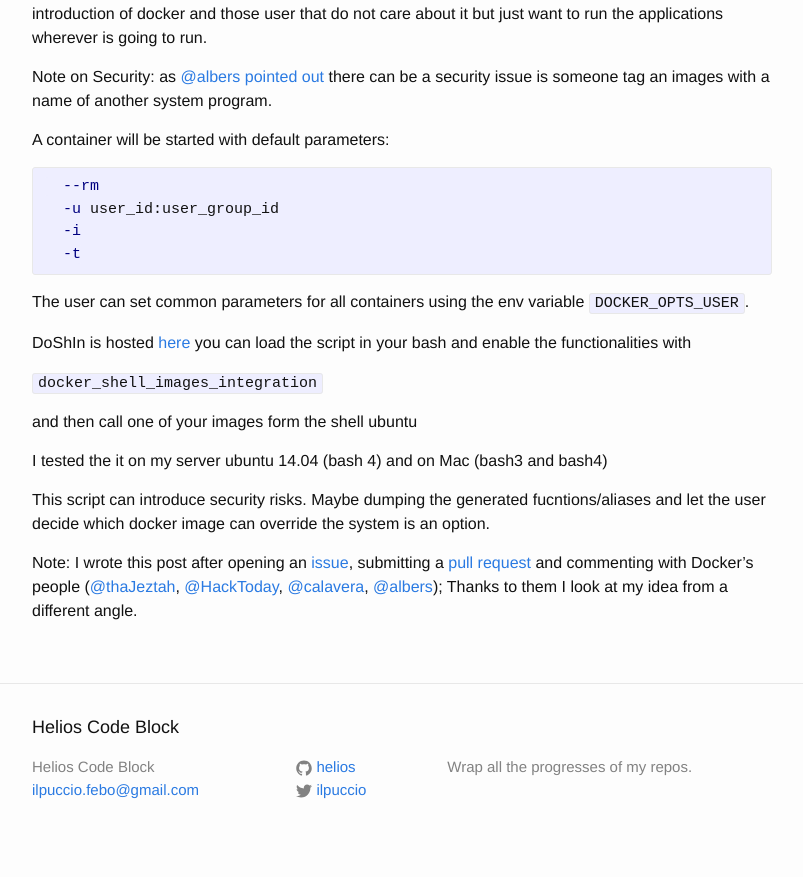
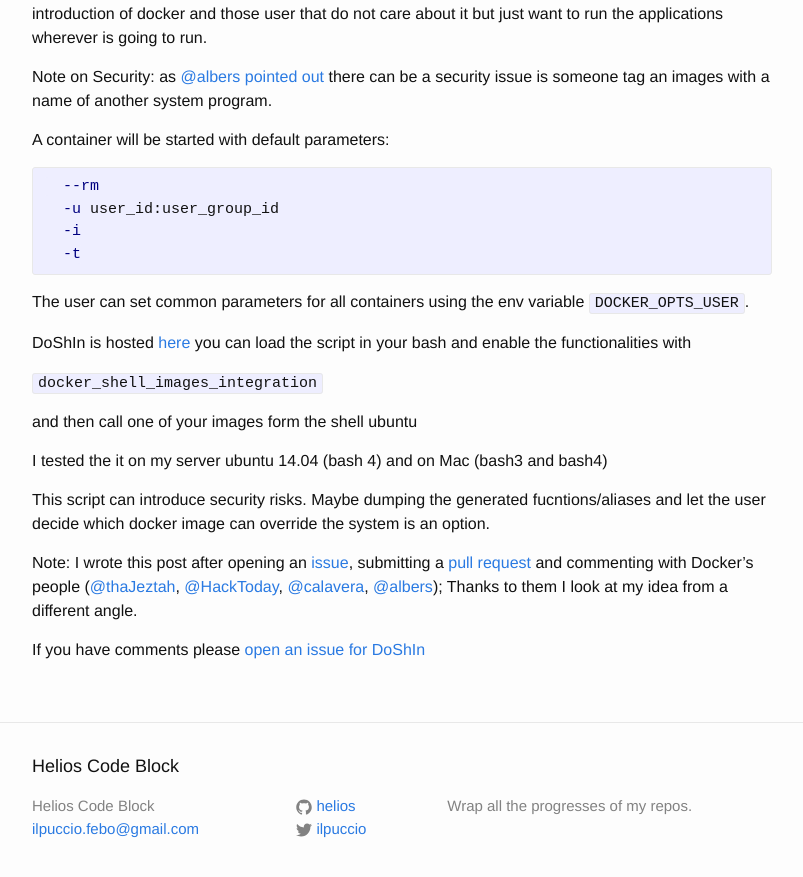
Before and after one commit to helios/helios.github.io, a Jekyll site: the page built from _posts/2016-02-26-welcome-to-doshin.markdown, in a window 1280 px wide and 900 px high, scrolled down 1743 px. Shown: the top 877 px of the window, without its empty margins (238-1041 px from the left). Built offline with Jekyll 4.4.1, drawn with Linux system fonts in a browser that asks for light colours.

Commit message:
add DoShIn issue link

```diff
--- a/_posts/2016-02-26-welcome-to-doshin.markdown
+++ b/_posts/2016-02-26-welcome-to-doshin.markdown
@@ -94,3 +94,5 @@ I tested the it on my server ubuntu 14.04 (bash 4) and on Mac (bash3 and bash4)
 This script can introduce security risks. Maybe dumping the generated fucntions/aliases and let the user decide which docker image can override the system is an option.
 
 Note: I wrote this post after opening an [issue](https://github.com/docker/docker/issues/20702), submitting a [pull request](https://github.com/docker/docker/pull/20704) and commenting with Docker's people ([@thaJeztah](http://github.com/thaJeztah), [@HackToday](http://github.com/HackToday), [@calavera](http://github.com/calavera), [@albers](http://github.com/albers)); Thanks to them I look at my idea from a different angle.
+
+If you have comments please [open an issue for DoShIn](https://github.com/helios/doshin/issues)
```
